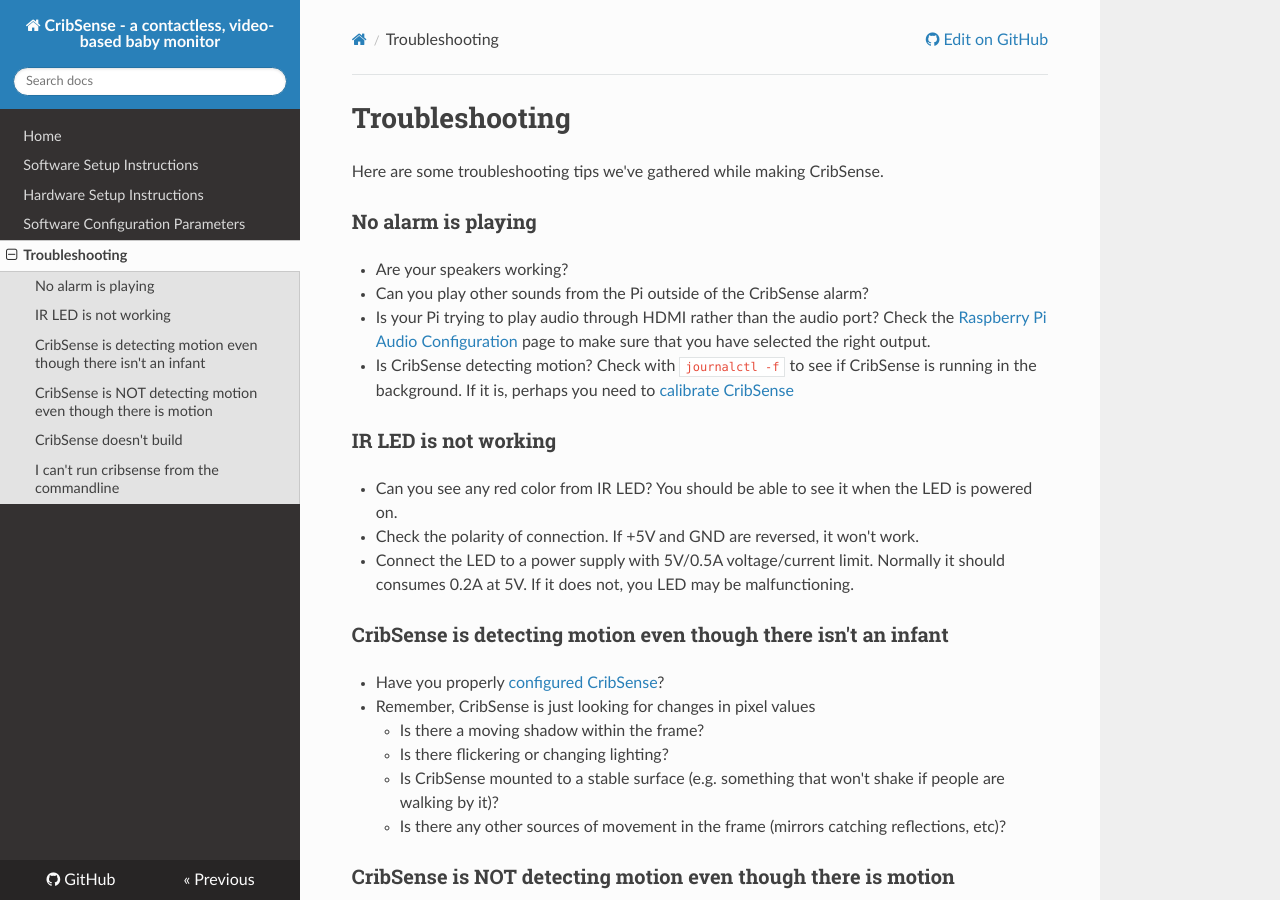
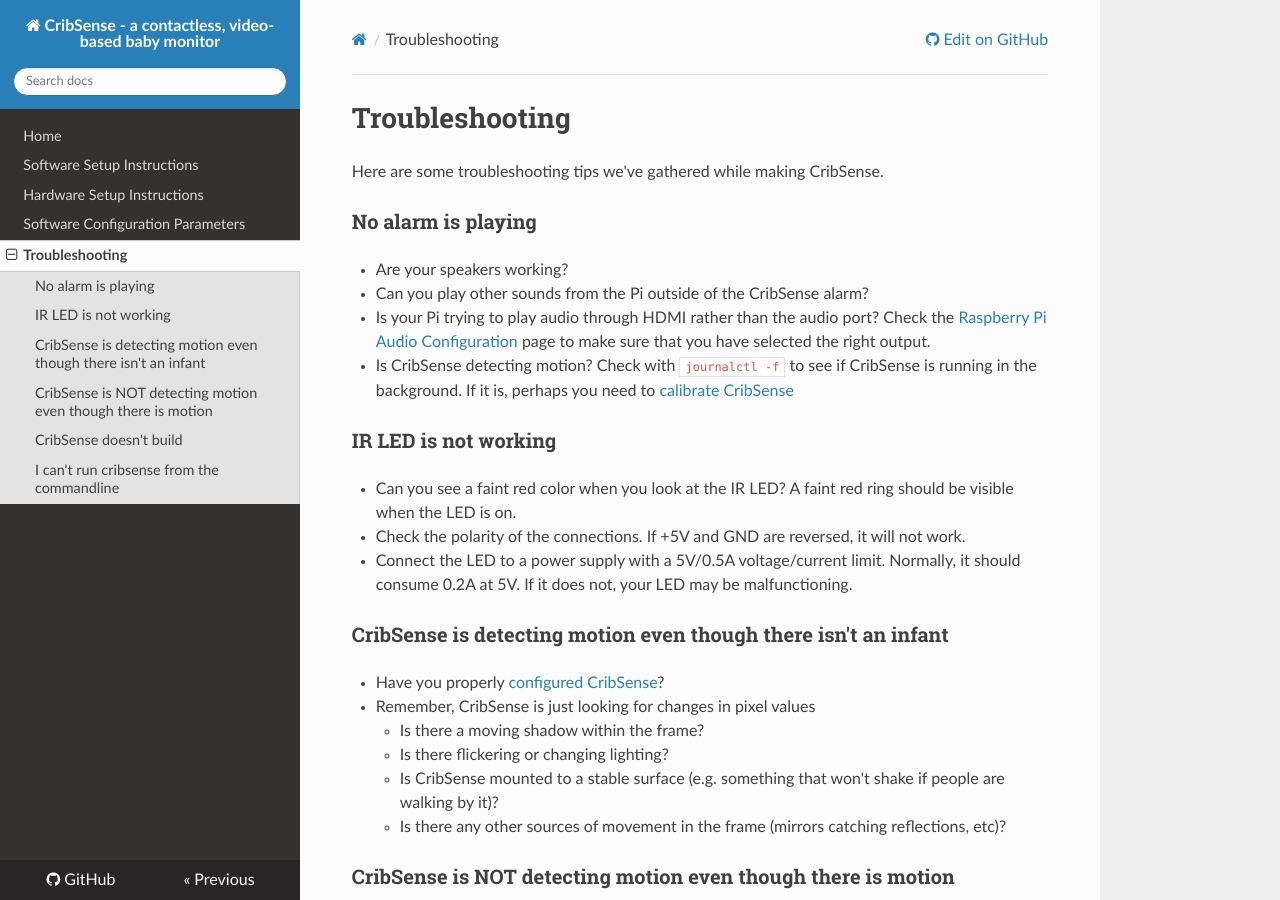
Before and after one commit to lukehsiao/CribSense, an MkDocs documentation site: the page built from docs/setup/troubleshooting.md, in a window 1280 px wide and 900 px high. Built offline with MkDocs 1.6.1, drawn with Linux system fonts in a browser that asks for light colours; nearby versions of some CDN libraries; old or Windows-style settings are respelled for this version of MkDocs.

Commit message:
edited troubleshooting.md

```diff
--- a/docs/setup/troubleshooting.md
+++ b/docs/setup/troubleshooting.md
@@ -11,9 +11,9 @@
 
 ### IR LED is not working
 
-- Can you see any red color from IR LED? You should be able to see it when the LED is powered on.
-- Check the polarity of connection. If +5V and GND are reversed, it won't work.
-- Connect the LED to a power supply with 5V/0.5A voltage/current limit. Normally it should consumes 0.2A at 5V. If it does not, you LED may be malfunctioning.
+- Can you see a faint red color when you look at the IR LED? A faint red ring should be visible when the LED is on.
+- Check the polarity of the connections. If +5V and GND are reversed, it will not work.
+- Connect the LED to a power supply with a 5V/0.5A voltage/current limit. Normally, it should consume 0.2A at 5V. If it does not, your LED may be malfunctioning.
 
 ### CribSense is detecting motion even though there isn't an infant
 
```
